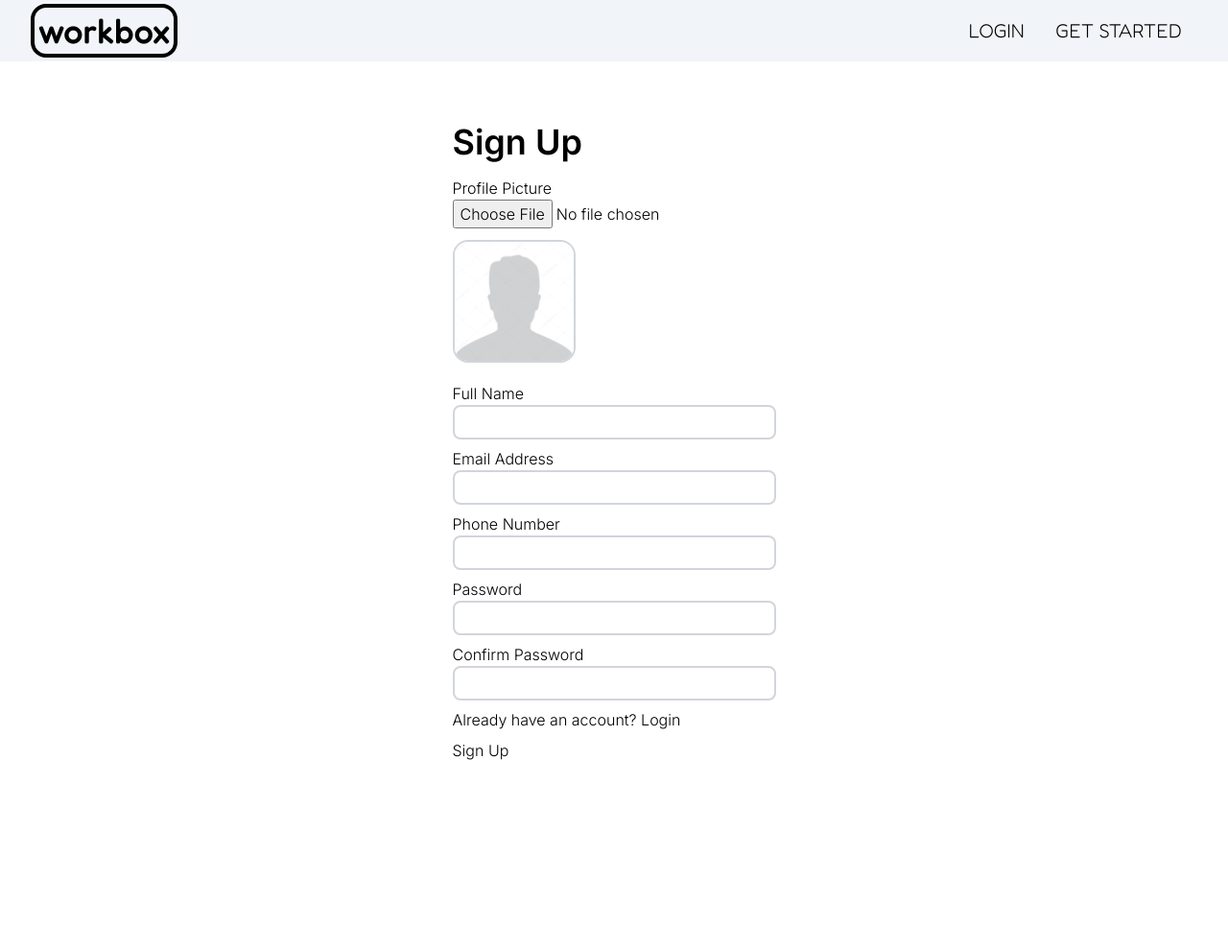
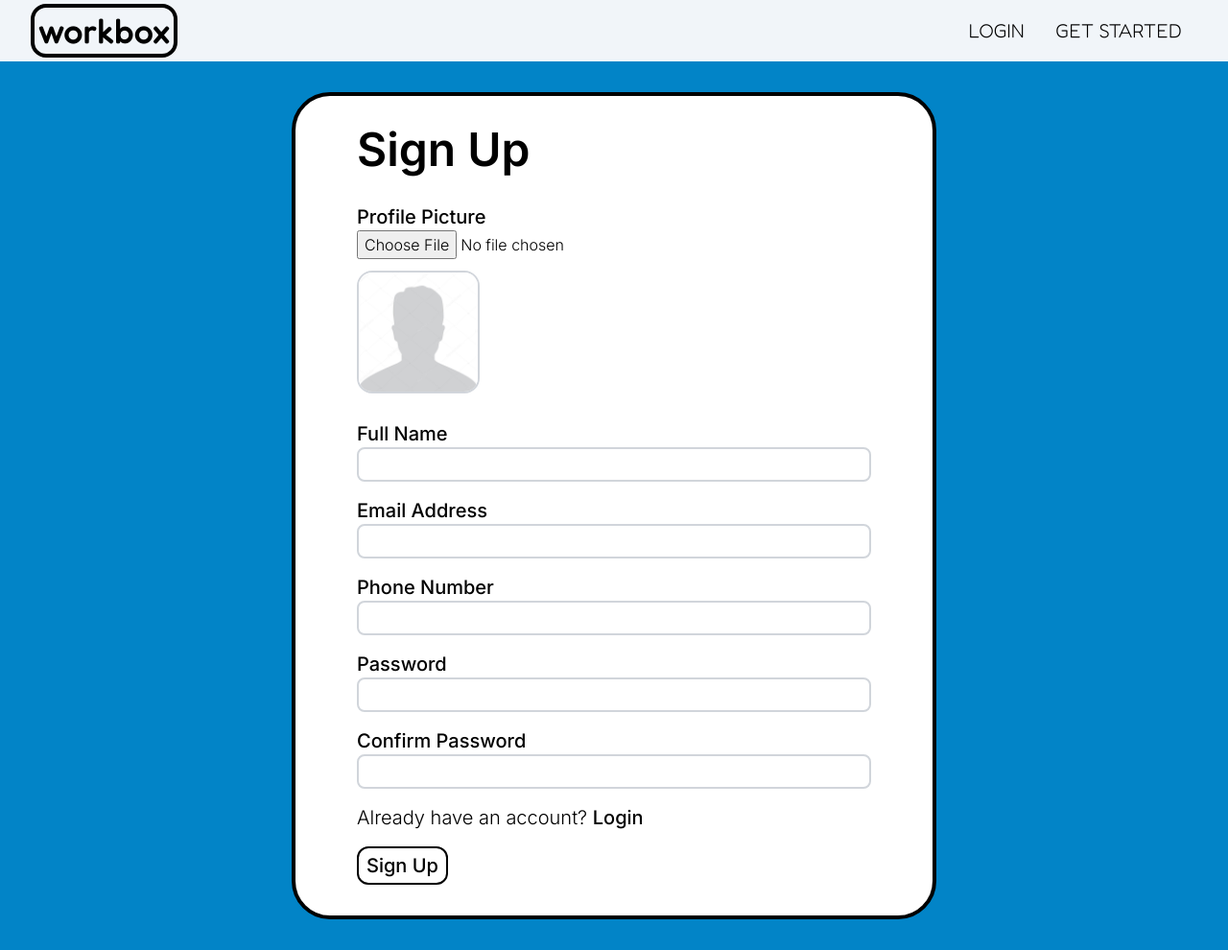
Before and after one commit to falarion08/SECDEV_Project, a Flask app: page /register in a window 1280 px wide. Shown: the whole page at 96% size. Before the commit the page ends 792 px from the top, so only its background shows below. Run offline with Flask 3, Linux system fonts and the light colour scheme; style sheets or scripts are compiled from the project's sources; parts of the project's set-up code (start-up, migrations or seed data) failed here and were passed over; some libraries are stand-ins or nearby versions.

Commit message:
fix: register layout bigger screens

```diff
--- a/app/styles.css
+++ b/app/styles.css
@@ -27,12 +27,27 @@
     @apply hover:transition-all hover:duration-300 hover:bg-slate-300;
   }
 
+  .form-title {
+    @apply text-5xl font-semibold;
+  }
+
   .form-group, #picture-inner-div {
     @apply flex flex-col;
   }
 
   .form-input {
     @apply border-2 border-gray-300 rounded-lg py-1 px-2;
+    @apply focus:border-sky-500 focus:outline-none;
+  }
+
+  .form-label, #picture-label {
+    @apply text-xl font-medium;
+  }
+
+  .form-btn {
+    @apply text-xl font-medium w-fit py-1 px-2;
+    @apply border-2 border-solid border-black rounded-xl;
+    @apply transition-all hover:text-sky-500 hover:cursor-pointer hover:border-sky-500;
   }
 }
 
--- a/templates/index.html
+++ b/templates/index.html
@@ -9,7 +9,7 @@
 
 
 {% block content %}
-  <div class="flex flex-grow flex-col lg:flex-row justify-center items-center gap-8 px-8 py-16">
+  <div class="flex flex-grow flex-col lg:flex-row justify-start sm:justify-center items-center gap-8 px-8 py-16">
     <div class="flex flex-col gap-4 text-white lg:min-w-[28rem]">
       <h1 class="font-medium text-4xl xs:text-5xl lg:text-7xl">
         One Platform, All Your Work
--- a/templates/userRegisterPage.html
+++ b/templates/userRegisterPage.html
@@ -14,12 +14,12 @@
 {% endblock %}
 
 {% block content %}
-  <div class="flex flex-1 justify-center items-center bg-white px-8 py-16 w-full">
-    <form action="{{ url_for('landingRoutes.register_page') }}" method="post" class="bg-white flex flex-col gap-2" id="register-form" enctype=multipart/form-data>
+  <div class="flex flex-1 justify-center items-center flex-row bg-white px-8 py-16 w-full md:bg-transparent md:px-0 md:py-8">
+    <form action="{{ url_for('landingRoutes.register_page') }}" method="post" class="flex flex-col w-full md:max-w-2xl gap-4 md:bg-white md:px-16 md:py-8 md:rounded-[2.5rem] md:border-solid md:border-4 md:border-black" id="register-form" enctype=multipart/form-data>
       {{ form.hidden_tag() }}
       {{ form.csrf_token }}
 
-      <h1 class="form-title text-4xl font-semibold"> Sign Up </h1>
+      <h1 class="form-title"> Sign Up </h1>
 
       <div class="">
         {%  with messages = get_flashed_messages(with_categories=true) %}
@@ -39,17 +39,17 @@
 
       <div id="picture-group" class="">
         <div id="picture-inner-div" class="">
-          {{ form.profile_picture.label(id="picture-label", class="") }}
+          {{ form.profile_picture.label(id="picture-label", class="form-label") }}
           {{ form.profile_picture(class="", id="picture-input", accept="image/jpg, image/jpeg, image/png, image/gif") }}
         </div>
         <div id="picture-preview" class="overflow-hidden my-3 w-32 h-32 border-solid border-2 border-gray-300 rounded-2xl">
-          <img id="preview-img" class="w-full h-full border-none outline-none" src="{{url_for('static', filename='./images/placeholder.jpg')}}" alt="">
+          <img id="preview-img" class="w-full h-full border-none outline-none" src="{{url_for('static', filename='./images/placeholder.jpg')}}" alt="preview_img">
         </div>
       </div>
 
       <div class="form-group">
         {{ form.full_name.label(class="form-label") }}
-        {{ form.full_name(class="form-input w-", id="name-input")}}
+        {{ form.full_name(class="form-input", id="name-input")}}
       </div>
 
       <div class="form-group">
@@ -72,18 +72,18 @@
         {{ form.confirm_password(class="form-input", id="confirm-password-input")}}
       </div>
 
-      <p class="">
+      <p class="text-xl">
         Already have an account?
-        <a class="" id="redirect-link" href="{{ url_for('landingRoutes.login_page') }}">
+        <a class="transition-all font-medium hover:text-sky-500" id="redirect-link" href="{{ url_for('landingRoutes.login_page') }}">
           Login
         </a>
       </p>
 
-      <div class="">
+      <div class="flex flex-col gap-4">
         {{ form.recaptcha }}
-        {{ form.submit(class="form-btn hover:cursor-pointer") }}
+        {{ form.submit(class="form-btn") }}
       </div>
+    </form>
 
-    </form>
   </div>
 {% endblock %}
```
Also changed, not shown: static/images/register.png (added).
